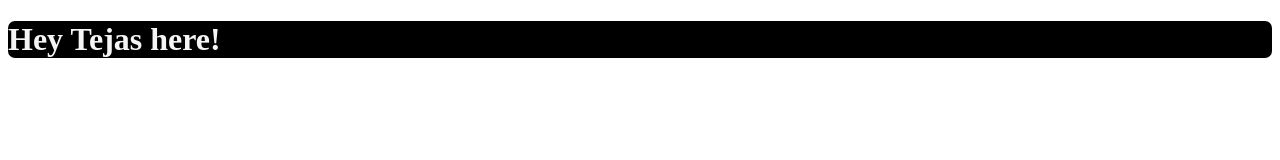
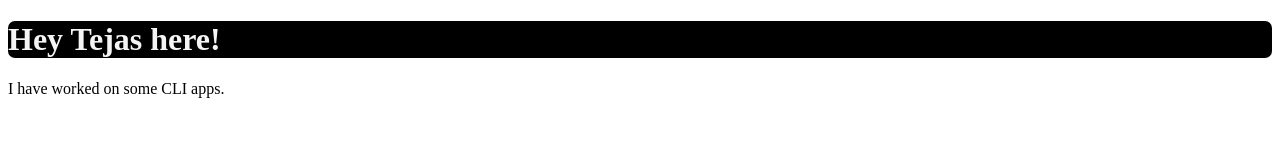
Before and after one commit to tejasnopany/Learn_site, a plain HTML site: page index.html in a window 1280 px wide. Drawn offline with Linux system fonts and the light colour scheme.

Commit message:
update details

```diff
--- a/index.html
+++ b/index.html
@@ -12,6 +12,8 @@
     <div class="head">
         <h1>Hey Tejas here!</h1>
     </div>
+    I have worked on some CLI apps.
+    <!-- This is going to be added to my branch first -->
 
 </body>
 
```
